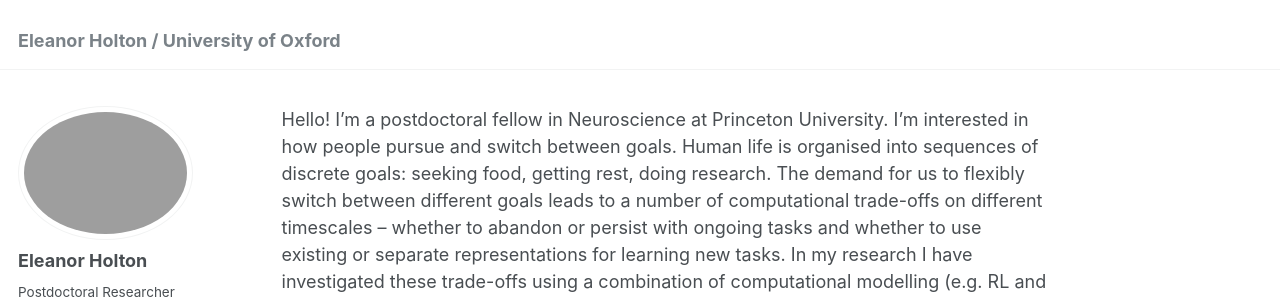
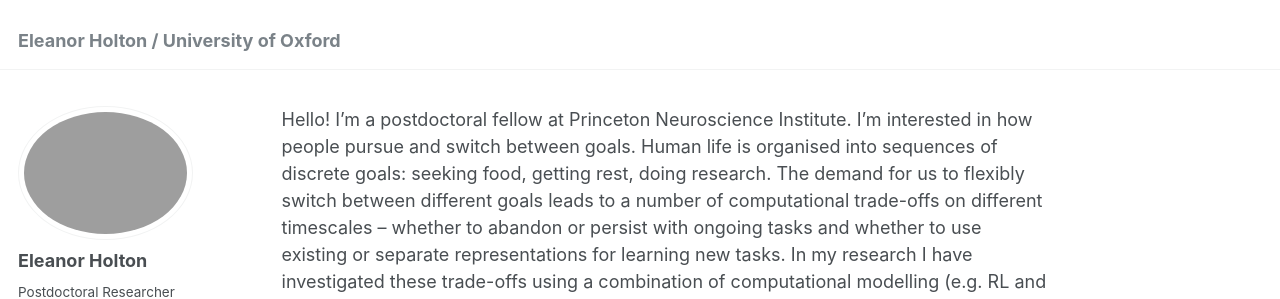
Before and after one commit to eleanorholton/eleanorholton.github.io, a Jekyll site: the page built from _pages/about.md, in a window 1280 px wide and 1091 px high. Shown: the top 299 px of the window. Built offline with Jekyll 4.4.1, drawn with Linux system fonts in a browser that asks for light colours; some web fonts are replaced; some of the changed text lies outside the part shown.

Commit message:
Update about.md

```diff
--- a/_pages/about.md
+++ b/_pages/about.md
@@ -7,6 +7,6 @@ redirect_from:
   - /about.html
 ---
 
-Hello! I'm a postdoctoral fellow in Neuroscience at Princeton University. I’m interested in how people pursue and switch between goals. Human life is organised into sequences of discrete goals: seeking food, getting rest, doing research. The demand for us to flexibly switch between different goals leads to a number of computational trade-offs on different timescales – whether to abandon or persist with ongoing tasks and whether to use existing or separate representations for learning new tasks. In my research I have investigated these trade-offs using a combination of computational modelling (e.g. RL and linear neural networks), neural imaging (fMRI) and working with clinical populations (e.g. patients with prefrontal brain damage). I am currently a C.V. Starr fellow with [Yael Niv](https://nivlab.princeton.edu/) at Princeton.
+Hello! I'm a postdoctoral fellow at Princeton Neuroscience Institute. I’m interested in how people pursue and switch between goals. Human life is organised into sequences of discrete goals: seeking food, getting rest, doing research. The demand for us to flexibly switch between different goals leads to a number of computational trade-offs on different timescales – whether to abandon or persist with ongoing tasks and whether to use existing or separate representations for learning new tasks. In my research I have investigated these trade-offs using a combination of computational modelling (e.g. RL and linear neural networks), neural imaging (fMRI) and working with clinical populations (e.g. patients with prefrontal brain damage). I am currently a C.V. Starr fellow with [Yael Niv](https://nivlab.princeton.edu/) at Princeton.
 
 Before joining Princeton in September 2025, I did my PhD at the University of Oxford with [Christopher Summerfield](https://humaninformationprocessing.com/), [Jill O'Reilly](https://www.psy.ox.ac.uk/people/jill-oreilly), and [Nils Kolling](https://sites.google.com/view/ecc-team/home). In early doctoral work, I studied mechanisms supporting persistence with goals [(in Nature Human Behaviour here)](https://www.nature.com/articles/s41562-024-01844-5) and planning [(in Journal of Neuroscience here)](https://www.jneurosci.org/content/early/2025/01/29/JNEUROSCI.1814-24.2025). I used computational models of behaviour and fMRI to explore these mechanisms in healthy people and individuals with prefrontal brain damage. In later work with Chris Summerfield, I studied the question of why new learning sometimes interferes with prior knowledge and sometimes doesn't, in humans and artificial neural networks. In particular, I studied trade-offs between transferring knowledge to new settings, and avoiding forgetting. You can read more about our findings comparing humans and ANNs in [this preprint](https://osf.io/preprints/psyarxiv/98ksw_v1).
```
